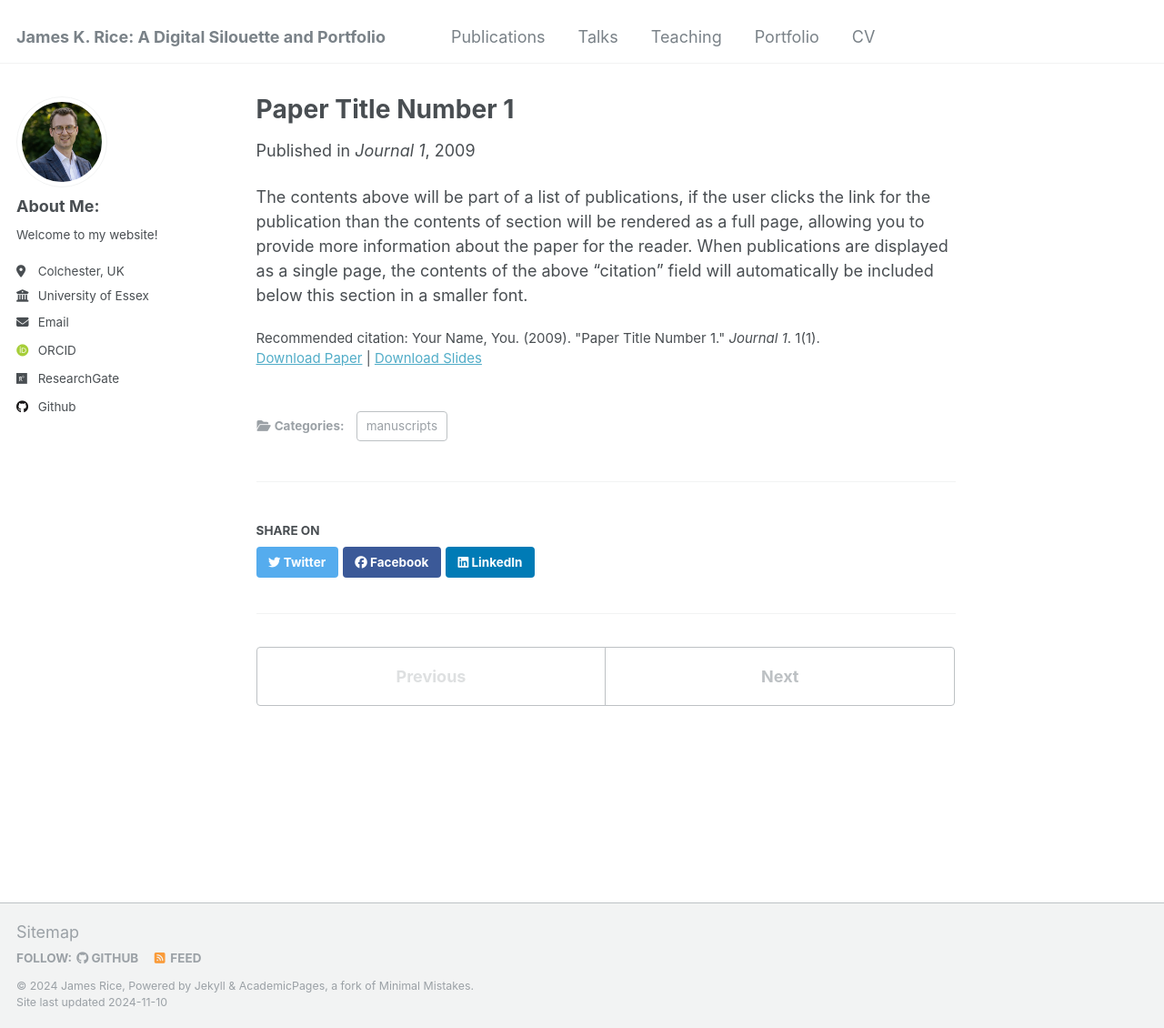
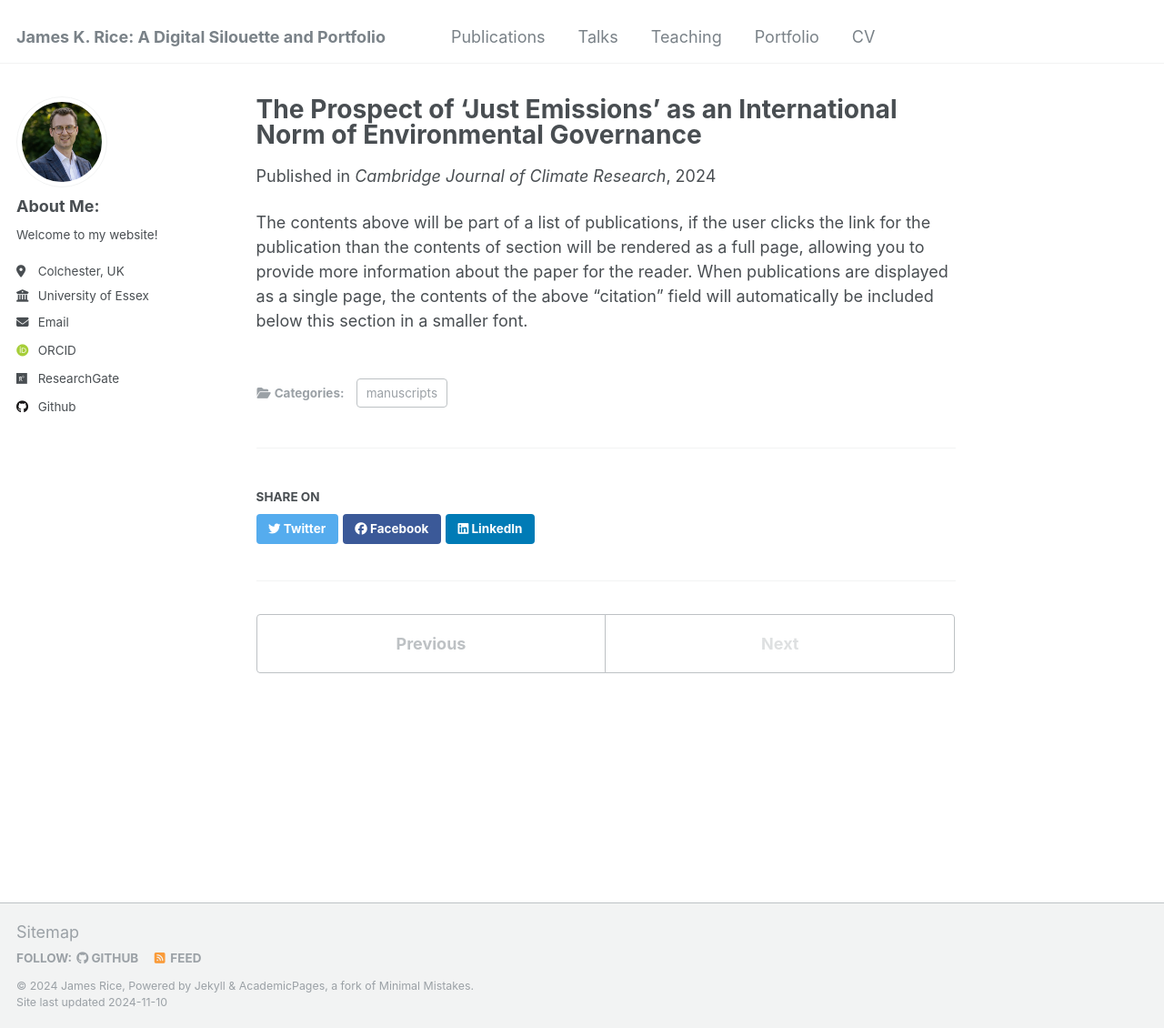
Before and after one commit to jameskrice7/jameskrice7.github.io, a Jekyll site: the page built from _publications/2009-10-01-paper-title-number-1.md, in a window 1280 px wide and 1130 px high. Shown: the whole window at 91% size. Built offline with Jekyll 4.4.1, drawn with Linux system fonts in a browser that asks for light colours; some web fonts are replaced.

Commit message:
Update 2009-10-01-paper-title-number-1.md
update new paper

```diff
--- a/_publications/2009-10-01-paper-title-number-1.md
+++ b/_publications/2009-10-01-paper-title-number-1.md
@@ -1,14 +1,14 @@
 ---
-title: "Paper Title Number 1"
+title: "The Prospect of ‘Just Emissions’ as an International Norm of Environmental Governance"
 collection: publications
 category: manuscripts
-permalink: /publication/2009-10-01-paper-title-number-1
-excerpt: 'This paper is about the number 1. The number 2 is left for future work.'
-date: 2009-10-01
-venue: 'Journal 1'
-slidesurl: 'http://academicpages.github.io/files/slides1.pdf'
-paperurl: 'http://academicpages.github.io/files/paper1.pdf'
-citation: 'Your Name, You. (2009). &quot;Paper Title Number 1.&quot; <i>Journal 1</i>. 1(1).'
+permalink: /publication/Just_Emissions
+excerpt: "So-called “luxury emissions” of Global North countries need to be curtailed in line with, and also more rapidly than, the increase in emissions from Global South nations. In the conclusion I argue there is a growing need for radical social austerity and climate conservatism on the part of large emitters."
+date: 2024-11-01
+venue: 'Cambridge Journal of Climate Research'
+# slidesurl: 'http://academicpages.github.io/files/slides1.pdf'
+# paperurl: 'http://academicpages.github.io/files/paper1.pdf'
+# citation: 'Your Name, You. (2009). &quot;Paper Title Number 1.&quot; <i>Journal 1</i>. 1(1).'
 ---
 
 The contents above will be part of a list of publications, if the user clicks the link for the publication than the contents of section will be rendered as a full page, allowing you to provide more information about the paper for the reader. When publications are displayed as a single page, the contents of the above "citation" field will automatically be included below this section in a smaller font.
```
